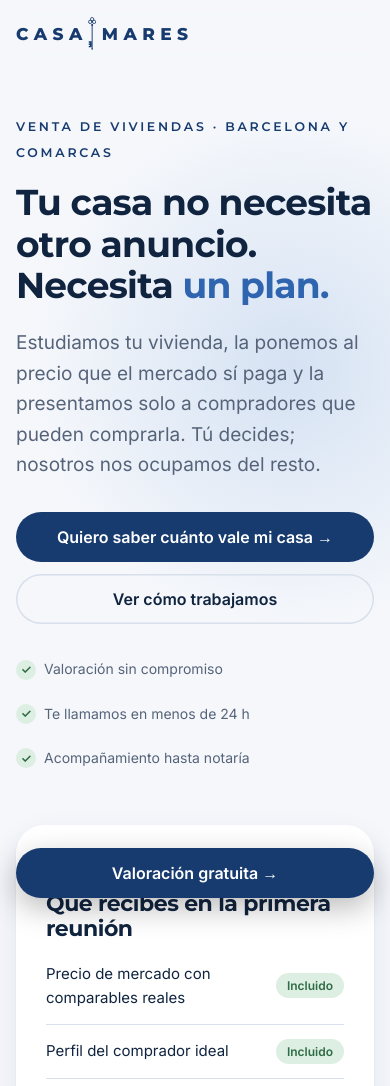
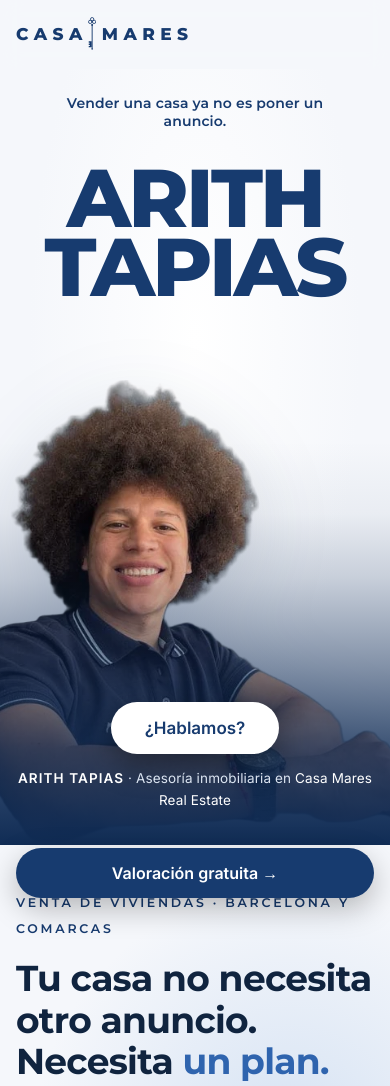
Before and after one commit to arithtapias-arch/MetodoCasaMares, a plain HTML site: page index.html in a window 390 px wide. Shown: the top 1086 px of the page. Drawn offline with Linux system fonts and the light colour scheme.

Commit message:
Add intro with photo and name above the fold
Co-Authored-By: Claude Opus 5.5 <noreply@anthropic.com>
Claude-Session: https://claude.ai/code/session_01LcqhMi1M41h6mV3bzV4MyB

```diff
--- a/index.html
+++ b/index.html
@@ -39,8 +39,8 @@ header.s{border-color:var(--line)}
 /* Hero */
 .hero{padding:72px 0 88px;position:relative;overflow:hidden}
 .hero-grid{display:grid;grid-template-columns:1.15fr .85fr;gap:56px;align-items:center}
-.hero h1{font-size:clamp(36px,5.2vw,60px);margin:18px 0 22px}
-.hero h1 em{font-style:normal;color:var(--accent)}
+.hero .h1{font-size:clamp(36px,5.2vw,60px);margin:18px 0 22px}
+.hero .h1 em{font-style:normal;color:var(--accent)}
 .hero p.lead{font-size:19px;color:var(--mute);max-width:540px;margin:0 0 32px}
 .hero .cta{display:flex;gap:12px;flex-wrap:wrap}
 .trust{display:flex;gap:22px;flex-wrap:wrap;margin-top:34px;font-size:14px;color:var(--mute)}
@@ -167,6 +167,27 @@ footer a{color:#fff}
  .sticky-cta .btn{width:100%;box-shadow:0 10px 30px #0004}
  .sticky-cta.hide{transform:translateY(140%)}
 }
+
+/* Portada con foto y nombre */
+.intro{position:relative;height:calc(100svh - 68px);min-height:560px;max-height:980px;display:flex;flex-direction:column;align-items:center;overflow:hidden;text-align:center;background:radial-gradient(ellipse at 50% 35%,#fff 0%,var(--bg) 60%)}
+.intro-tag{position:relative;z-index:1;margin:clamp(14px,3vh,32px) 16px 0;font:600 clamp(15px,1.6vw,19px) Montserrat,sans-serif;color:var(--navy);letter-spacing:.01em}
+.intro-stage{position:relative;flex:1;width:100%;display:flex;justify-content:center;align-items:flex-end;min-height:0}
+.intro-name{position:absolute;top:clamp(8px,4vh,48px);left:0;right:0;margin:0;font:800 clamp(78px,16.5vw,232px)/.84 Montserrat,sans-serif;letter-spacing:-.035em;color:var(--navy);display:flex;flex-direction:column;align-items:center;pointer-events:none;user-select:none}
+.intro-photo{position:relative;z-index:1;display:block;height:min(100%,74vh);width:auto;max-width:96vw;object-fit:contain;object-position:bottom;filter:drop-shadow(0 20px 40px #0f2a5226)}
+.intro::after{content:"";position:absolute;left:0;right:0;bottom:0;height:52%;background:linear-gradient(to bottom,#102c5500 0%,#102c550d 18%,#102c5533 34%,#102c5580 56%,#102c55cc 76%,#102c55 100%);z-index:2;pointer-events:none}
+.intro-foot{position:absolute;left:0;right:0;bottom:clamp(20px,4vh,40px);z-index:3;display:flex;flex-direction:column;align-items:center;gap:14px;padding:0 16px}
+.intro-foot .btn{background:#fff;color:var(--navy);font-size:17px;padding:16px 34px;box-shadow:0 12px 30px #0006}
+.intro-foot .btn:hover{background:var(--brand-soft);transform:translateY(-1px)}
+.intro-cap{margin:0;color:#DCE5F2;font-size:14.5px;letter-spacing:.01em}
+.intro-cap b{color:#fff;font-weight:600;letter-spacing:.08em}
+.intro-cap a{color:#fff;text-underline-offset:3px;text-decoration-thickness:1px}
+@media (max-width:560px){
+ .intro{height:calc(100svh - 68px);min-height:520px}
+ .intro-tag{font-size:14px;max-width:300px}
+ .intro-name{font-size:21vw}
+ .intro-photo{height:auto;width:118vw;max-width:none;max-height:none;flex:none}
+ .intro-cap{font-size:13.5px}
+}
 @media (prefers-reduced-motion:reduce){*{animation:none!important;transition:none!important;scroll-behavior:auto!important}}
 </style>
 </head>
@@ -182,12 +203,23 @@ footer a{color:#fff}
 </header>
 
 <main id="top">
+ <section class="intro" aria-label="Presentación">
+  <p class="intro-tag">Vender una casa ya no es poner un anuncio.</p>
+  <div class="intro-stage">
+   <h1 class="intro-name"><span>ARITH</span><span>TAPIAS</span></h1>
+   <img class="intro-photo" src="arith-tapias.webp" width="565" height="571" alt="Arith Tapias, asesoría inmobiliaria en Casa Mares Real Estate" fetchpriority="high">
+  </div>
+  <div class="intro-foot">
+   <a class="btn" href="#valoracion">¿Hablamos?</a>
+   <p class="intro-cap"><b>ARITH TAPIAS</b> · Asesoría inmobiliaria en <a id="cmLink" href="#" target="_blank" rel="noopener">Casa Mares Real Estate</a></p>
+  </div>
+ </section>
  <section class="hero">
   <div class="blob"></div>
   <div class="wrap hero-grid">
    <div>
     <span class="eyebrow">Venta de viviendas · Barcelona y comarcas</span>
-    <h1>Tu casa no necesita otro anuncio. Necesita <em>un plan.</em></h1>
+    <h2 class="h1">Tu casa no necesita otro anuncio. Necesita <em>un plan.</em></h2>
     <p class="lead">Estudiamos tu vivienda, la ponemos al precio que el mercado sí paga y la presentamos solo a compradores que pueden comprarla. Tú decides; nosotros nos ocupamos del resto.</p>
     <div class="cta">
      <a class="btn p" href="#valoracion">Quiero saber cuánto vale mi casa →</a>
@@ -400,6 +432,7 @@ const CONFIG = {
   whatsapp: '34624235817',              // Solo números con prefijo, ej.: '34600123456'
   privacidadTexto: 'Responsable: Casa Mares Real Estate. Finalidad: atender tu solicitud de valoración o búsqueda de vivienda y contactarte sobre ella. Legitimación: tu consentimiento. No cedemos tus datos a terceros. Puedes ejercer tus derechos de acceso, rectificación y supresión escribiéndonos.',
   privacidadUrl: '',                    // Si tienes una página propia de privacidad, pon su URL aquí
+  webCasaMares: '',                     // Web de Casa Mares (enlace bajo tu foto), ej.: 'https://www.ejemplo.com'
 };
 /* Firebase: el mismo proyecto que usa tu CRM */
 const FB = { apiKey: 'AIzaSyCqLslzaYONrp0aCzcVInlDniixgZPXlJM', projectId: 'captacionzona' };
@@ -420,6 +453,7 @@ const LABEL = { 'Paga sin hipoteca':'Compro sin hipoteca', 'Sin estudio':'Aún n
 const $ = id => document.getElementById(id);
 document.querySelectorAll('[data-cfg]').forEach(e => e.textContent = CONFIG[e.dataset.cfg] || '');
 $('yr').textContent = new Date().getFullYear();
+if (CONFIG.webCasaMares) $('cmLink').href = CONFIG.webCasaMares; else $('cmLink').removeAttribute('href');
 if (CONFIG.telefonoVisible) $('telPie').innerHTML = ` · <a href="tel:+${CONFIG.whatsapp || CONFIG.telefonoVisible.replace(/\D/g,'')}">${CONFIG.telefonoVisible}</a>` + (CONFIG.whatsapp ? ` · <a href="https://wa.me/${CONFIG.whatsapp}" target="_blank" rel="noopener">WhatsApp</a>` : '');
 $('zonesList').innerHTML = L.MUN.filter(z => z !== 'Otra zona').map(z => `<span>${z.replace('Barcelona - ','Barcelona · ')}</span>`).join('');
 document.querySelectorAll('[data-list]').forEach(box => {
@@ -430,7 +464,10 @@ document.querySelectorAll('[data-list]').forEach(box => {
   e.preventDefault(); $('privText').textContent = CONFIG.privacidadTexto; $('privDlg').showModal();
 }));
 addEventListener('scroll', () => $('hdr').classList.toggle('s', scrollY > 10), {passive:true});
-new IntersectionObserver(es => es.forEach(e => $('stk').classList.toggle('hide', e.isIntersecting)), {threshold:.15}).observe($('valoracion'));
+const seen = new Set();
+new IntersectionObserver(es => { es.forEach(e => e.isIntersecting ? seen.add(e.target) : seen.delete(e.target)); $('stk').classList.toggle('hide', seen.size > 0); }, {threshold:.15}).observe($('valoracion'));
+$('stk').classList.add('hide');
+new IntersectionObserver(es => es.forEach(e => e.isIntersecting ? seen.add(e.target) : seen.delete(e.target)) || $('stk').classList.toggle('hide', seen.size > 0), {threshold:.35}).observe(document.querySelector('.intro'));
 
 /* ---------- Formulario por pasos ---------- */
 const A = {};                                   // respuestas
```
Also changed, not shown: arith-tapias.webp (added).
